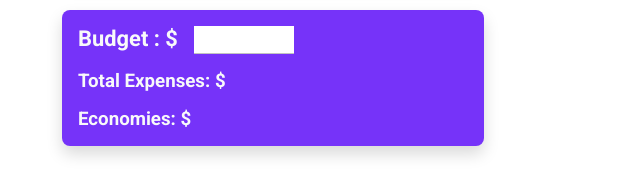
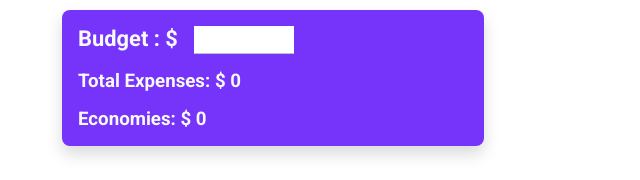
Before and after one commit to ArfinHasib/React-Projects, a React (Create React App) app: page / in a window 1280 px wide. Shown: the part 519-699 px from the top of the page, without its empty margins (144-784 px from the left). Built offline with nearby package versions, Linux system fonts and the light colour scheme.

Commit message:
25 - Expenses Calc (Calculate the total expenses and economies)

```diff
--- a/src/projects/25-expenses-calculator/ExpensesCalcApp.jsx
+++ b/src/projects/25-expenses-calculator/ExpensesCalcApp.jsx
@@ -134,9 +134,14 @@ export default function ExpensesCalcApp() {
                            ref={inputBudget}
                         />
                      </BudgetStyle>
-                     <h3 className='mb-1'>Total Expenses: $</h3>
+                     <h3 className='mb-1'>
+                        Total Expenses: ${' '}
+                        {expenses.reduce((total, expense) => {
+                           return (total += parseInt(expense.amount, 10));
+                        }, 0)}
+                     </h3>
                      {/* Calc Economies */}
-                     <h3>Economies: $</h3>
+                     <h3>Economies: $ {calcEconomies(budget, expenses)}</h3>
                   </div>
                </section>
             </aside>
@@ -152,3 +157,12 @@ export default function ExpensesCalcApp() {
       </main>
    );
 }
+
+function calcEconomies(budget, expenses) {
+   return (
+      budget -
+      expenses.reduce((total, expense) => {
+         return (total += parseInt(expense.amount, 10));
+      }, 0)
+   );
+}
```
